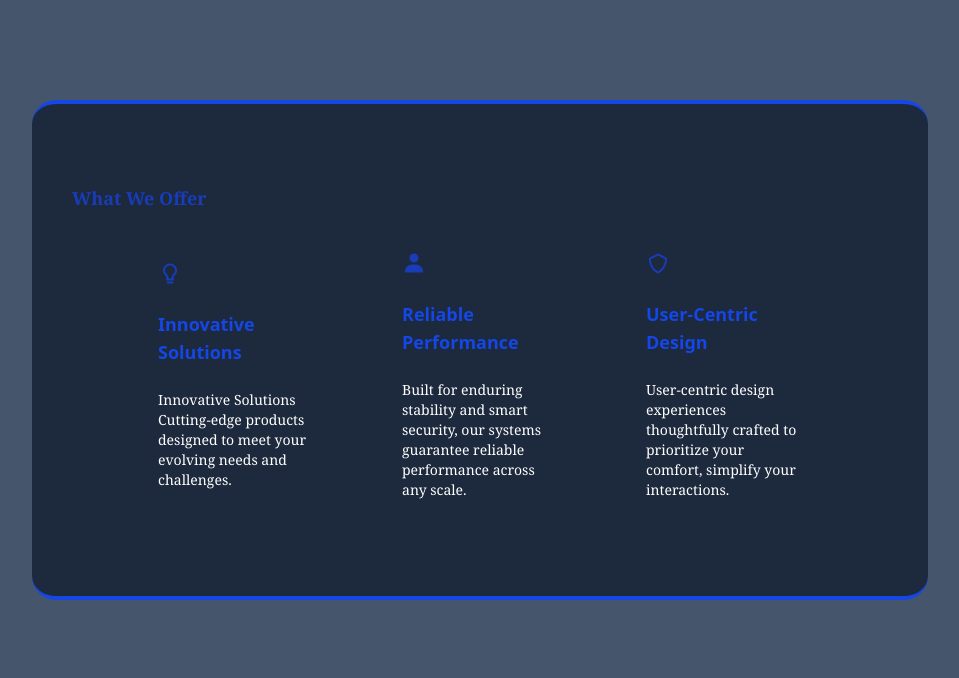
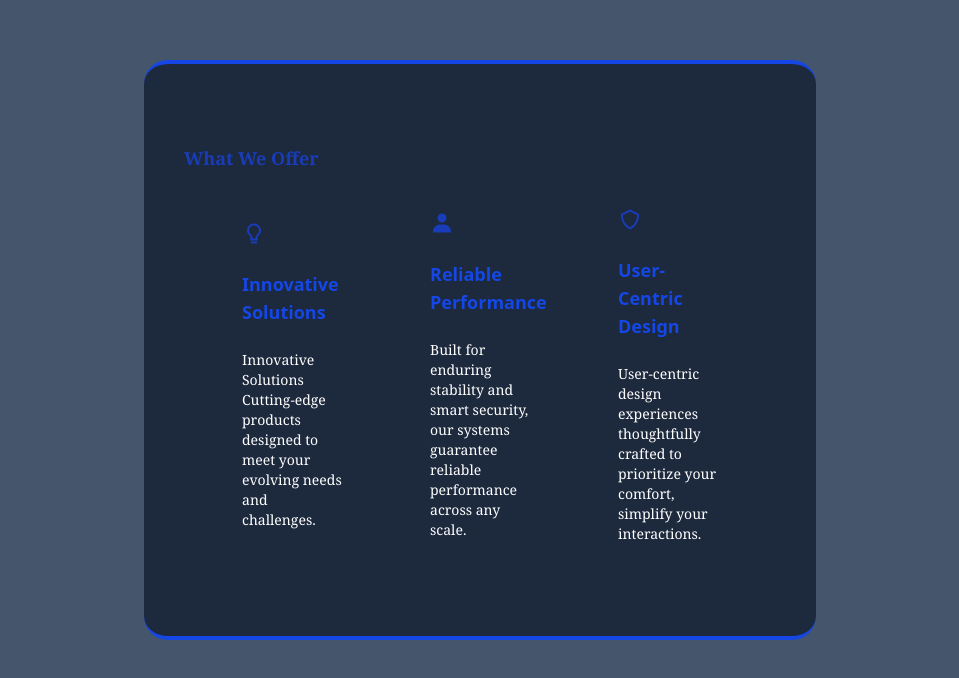
Before and after one commit to taussef123/blue-secure-web, a React (Vite) app: page / in a window 1280 px wide. Shown: the part 1778-2456 px from the top of the page, without its empty margins (160-1119 px from the left). Built offline with nearby package versions, Linux system fonts and the light colour scheme.

Commit message:
some changes made

```diff
--- a/src/pages/Home.jsx
+++ b/src/pages/Home.jsx
@@ -70,7 +70,7 @@ const Home = ()=>{
         </div>
 
         <div className="w-full h-screen flex items-center justify-center bg-slate-600 ">
-          <div className="w-4xl bg-slate-800 py-0 sm:py-20 px-10 rounded-xl sm:rounded-3xl hover:shadow-2xl hover shadow-blue-600 border-t-4 border-blue-700 border-b-4 mt-4">
+          <div className="max-w-xl mb-30 sm:mb-0 sm:max-w-2xl bg-slate-800 py-10 sm:py-20 px-10 rounded-xl sm:rounded-3xl hover:shadow-2xl hover shadow-blue-600 border-t-4 border-blue-700 border-b-4 mt-4">
             <h1 className="text-blue-800 font-serif font-bold text-lg mb-6">
               What We Offer
             </h1>
```
